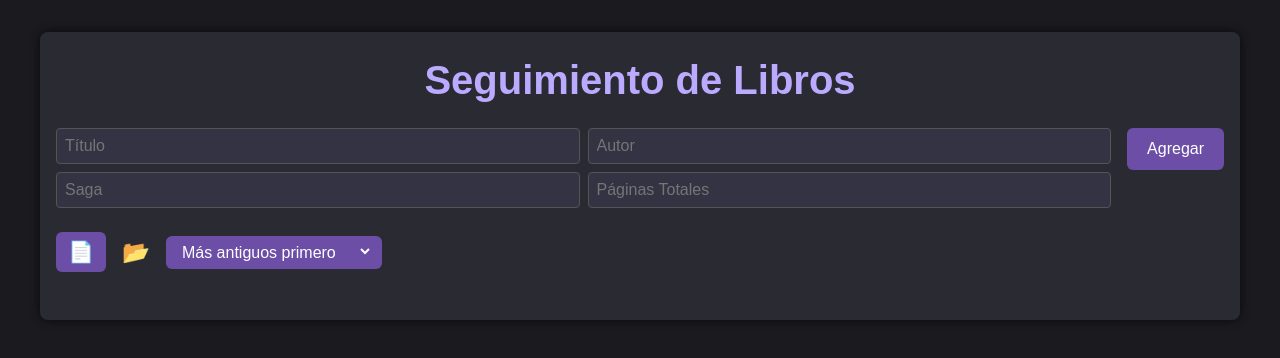
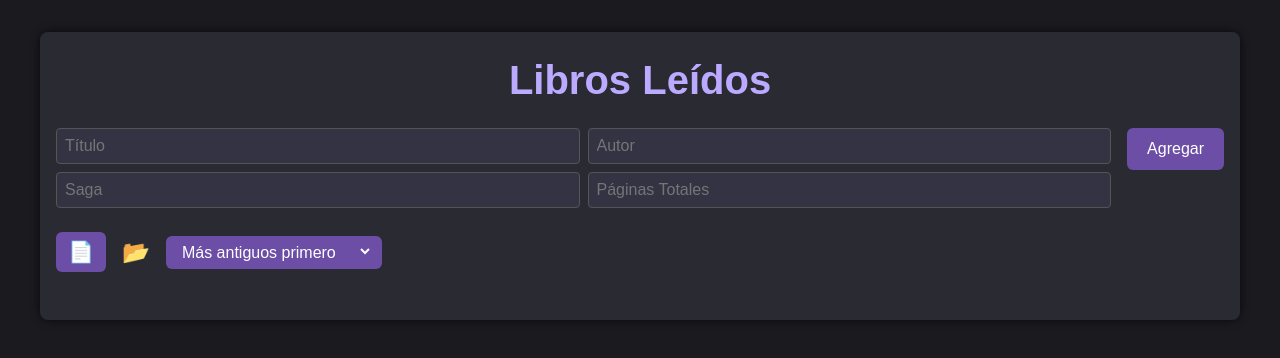
Before and after one commit to VSharkness/librosleidos, a plain HTML site: page index.html in a window 1280 px wide. Drawn offline with Linux system fonts and the light colour scheme.

Commit message:
Update index.html

```diff
--- a/index.html
+++ b/index.html
@@ -10,7 +10,7 @@
   <div class="container">
 
     <div class="header-section">
-      <h1>Seguimiento de Libros</h1>
+      <h1>Libros Leídos</h1>
     </div>
 
     <!-- Formulario de entrada de libros -->
```
